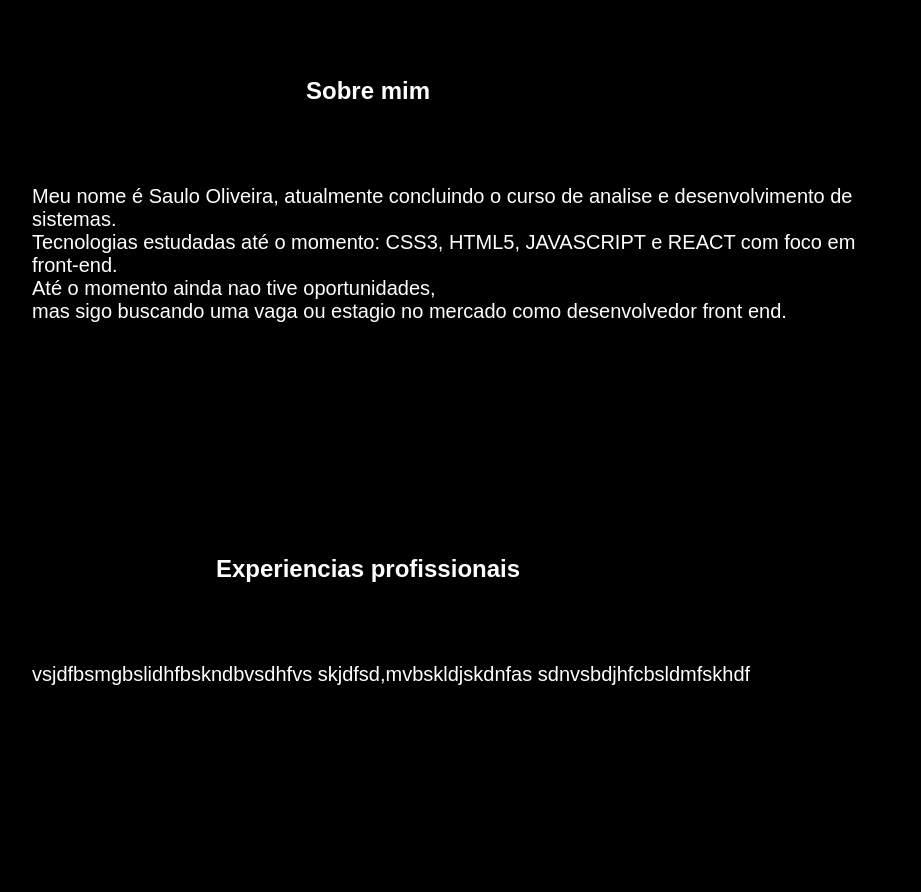
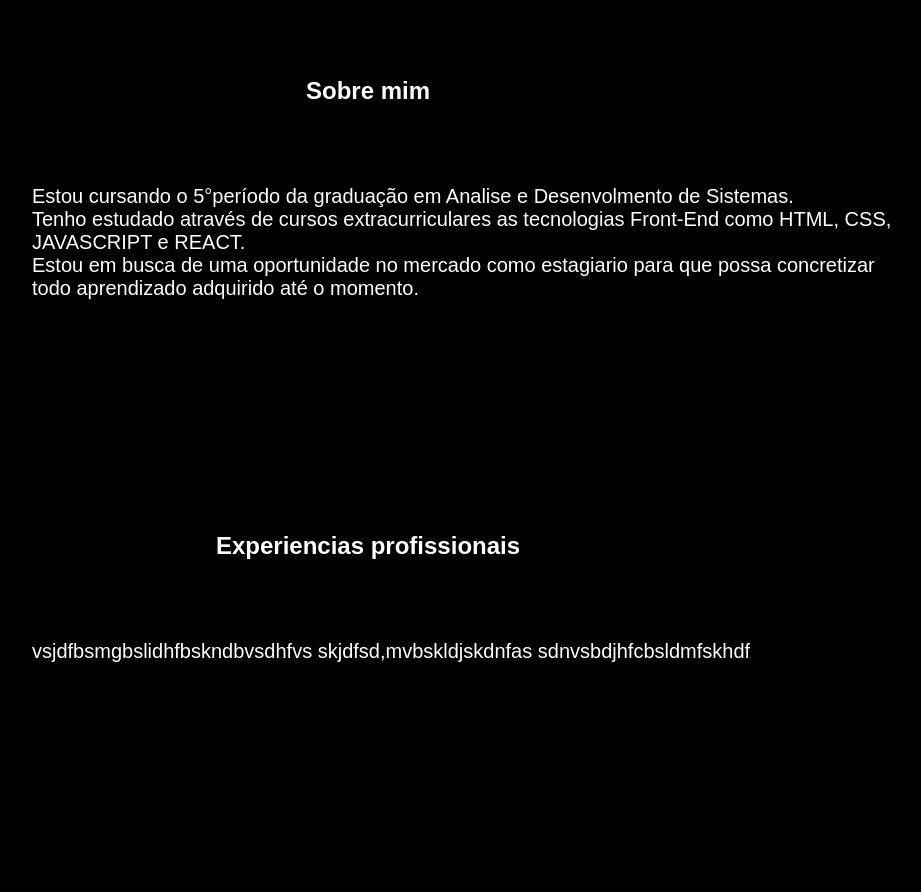
Before and after one commit to sauloolive/oliverportifolio, a plain HTML site: page index.html in a window 1280 px wide. Shown: the part 880-1772 px from the top of the page, without its empty margins (272-1193 px from the left). Drawn offline with Linux system fonts and the light colour scheme; files whose address does not match are found by name.

Commit message:
Update index.html

```diff
--- a/index.html
+++ b/index.html
@@ -56,11 +56,9 @@
     <section>
         <div class="sobre_mim">
             <h1 class="subtitulo">Sobre mim</h1>
-            <p class="texto_sobremim">Meu nome é Saulo Oliveira, atualmente concluindo o curso de analise e
-                desenvolvimento de sistemas.</br>
-                Tecnologias estudadas até o momento: CSS3, HTML5, JAVASCRIPT e REACT com foco em front-end. </br>
-                Até o momento ainda nao tive oportunidades,</br> mas sigo buscando uma vaga ou estagio no mercado como
-                desenvolvedor front end.
+            <p class="texto_sobremim">Estou cursando o 5°período da graduação em Analise e Desenvolmento de Sistemas.</br>
+            Tenho estudado através de cursos extracurriculares as tecnologias Front-End como HTML, CSS, JAVASCRIPT e REACT.</br>
+            Estou em busca de uma oportunidade no mercado como estagiario para que possa concretizar todo aprendizado adquirido até o momento.
             </p>
 
         </div>
```
